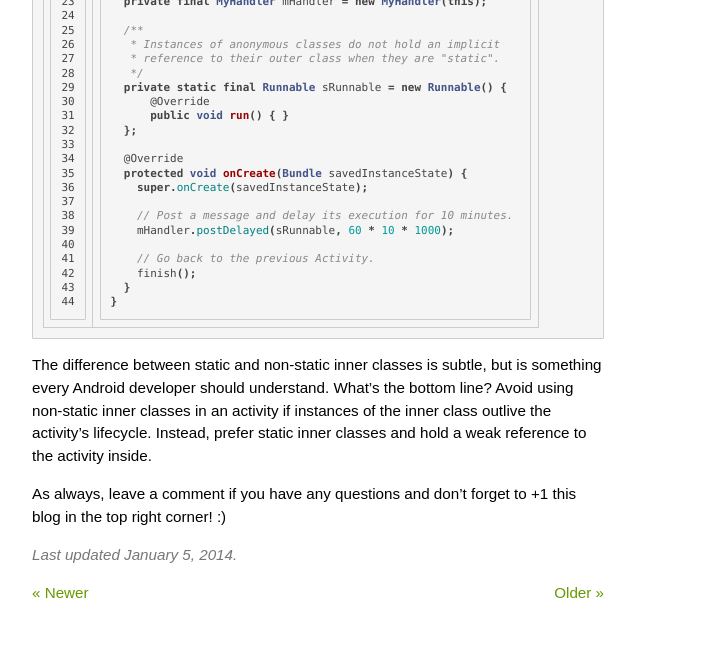
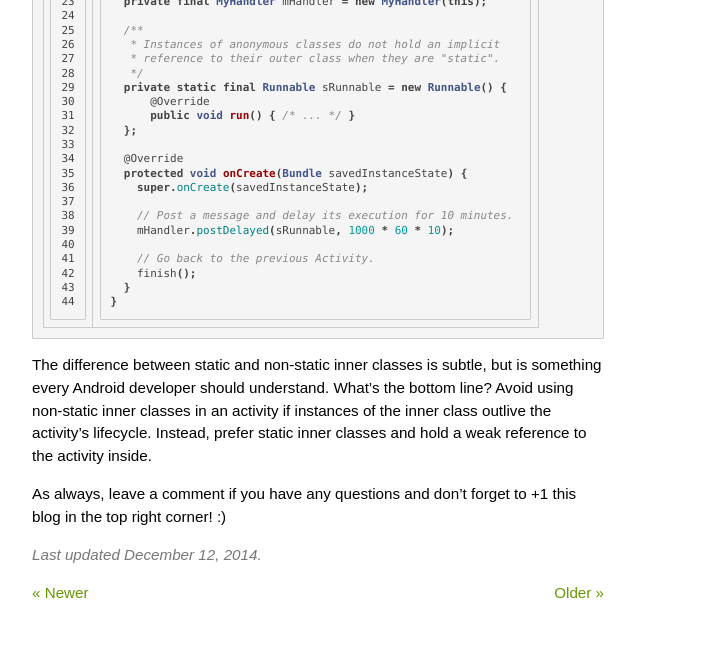
Before and after one commit to alexjlockwood/AndroidDesignPatterns, a Jekyll site: the page built from _posts/2013-01-14-how-to-leak-a-context-handlers-inner-classes.md, in a window 1280 px wide and 900 px high, scrolled down 2138 px. Shown: the part 172-824 px from the top of the window, without its empty margins (252-957 px from the left). Built offline with Jekyll 4.4.1, drawn with Linux system fonts in a browser that asks for light colours; some web fonts are replaced; Markdown is read by kramdown in place of the engine named in the settings; comment, search, counter and statistics services are not loaded.

Commit message:
Update 2013-01-14-how-to-leak-a-context-handlers-inner-classes.md

```diff
--- a/_posts/2013-01-14-how-to-leak-a-context-handlers-inner-classes.md
+++ b/_posts/2013-01-14-how-to-leak-a-context-handlers-inner-classes.md
@@ -3,7 +3,7 @@ layout: post
 title: 'How to Leak a Context: Handlers & Inner Classes'
 date: 2013-01-14
 permalink: /2013/01/inner-class-handler-memory-leak.html
-updated: '2014-01-05'
+updated: '2014-12-12'
 related: ['/2012/07/understanding-loadermanager.html',
 	  '/2013/04/activitys-threads-memory-leaks.html',
 	  '/2013/04/retaining-objects-across-config-changes.html']
@@ -73,8 +73,8 @@ public class SampleActivity extends Activity {
     // Post a message and delay its execution for 10 minutes.
     mLeakyHandler.postDelayed(new Runnable() {
       @Override
-      public void run() { }
-    }, 60 * 10 * 1000);
+      public void run() { /* ... */ }
+    }, 1000 * 60 * 10);
 
     // Go back to the previous Activity.
     finish();
@@ -132,7 +132,7 @@ public class SampleActivity extends Activity {
    */
   private static final Runnable sRunnable = new Runnable() {
       @Override
-      public void run() { }
+      public void run() { /* ... */ }
   };
 
   @Override
@@ -140,7 +140,7 @@ public class SampleActivity extends Activity {
     super.onCreate(savedInstanceState);
 
     // Post a message and delay its execution for 10 minutes.
-    mHandler.postDelayed(sRunnable, 60 * 10 * 1000);
+    mHandler.postDelayed(sRunnable, 1000 * 60 * 10);
 
     // Go back to the previous Activity.
     finish();
```
